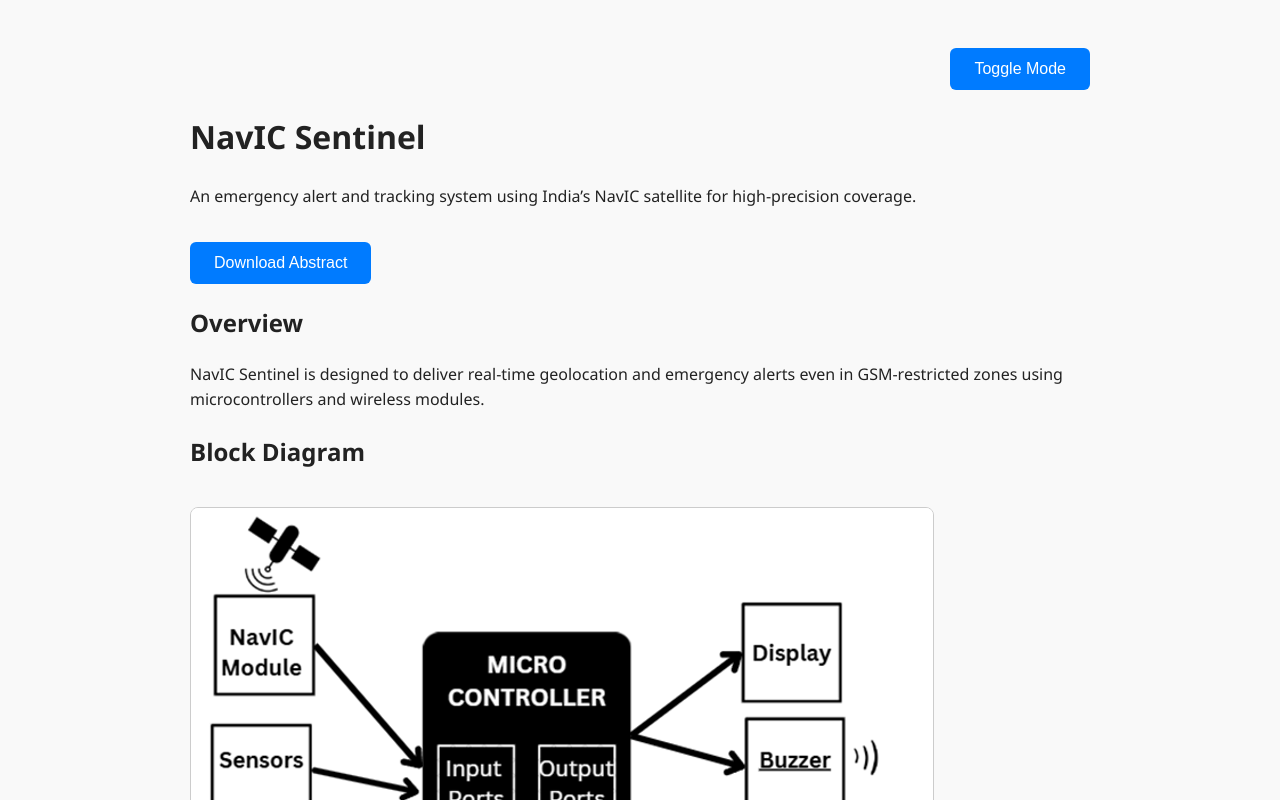
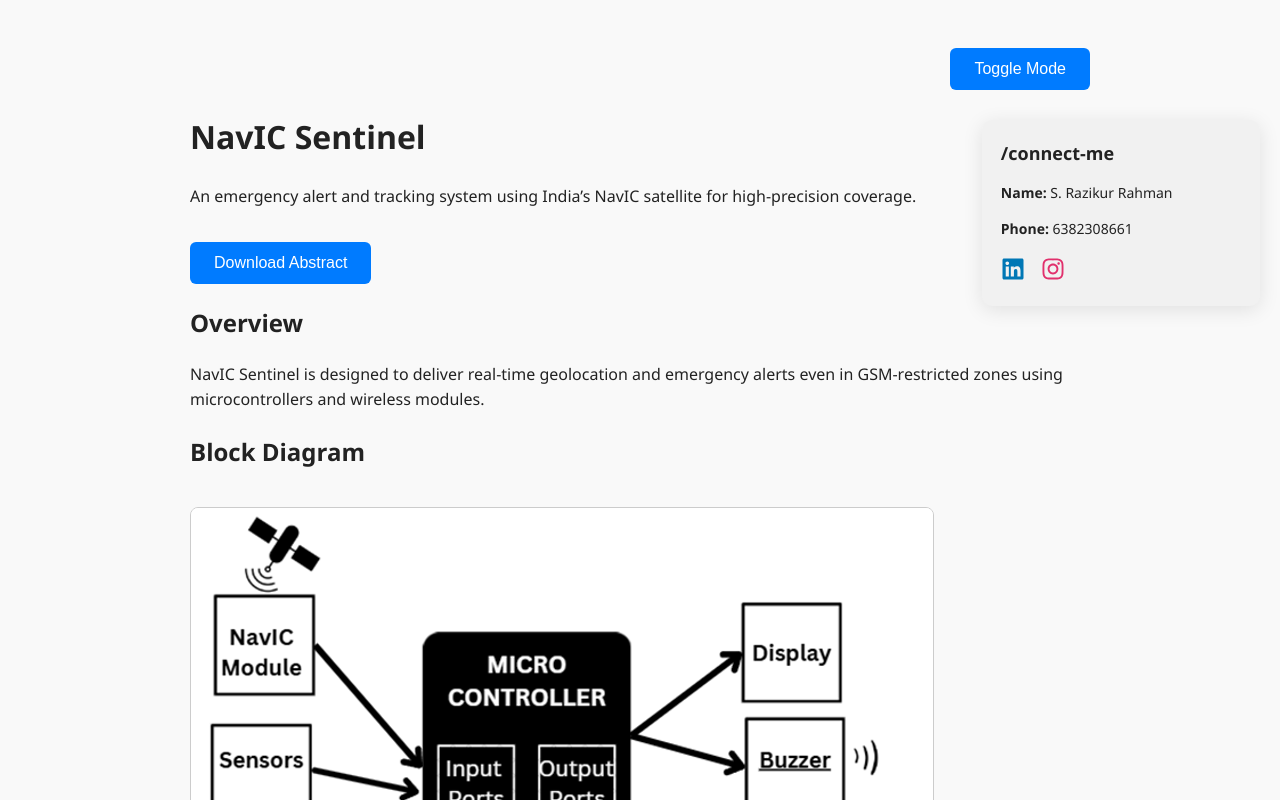
Before and after one commit to rrazik487/razik_pro.live, a React (Create React App) app: page / in a window 1280 px wide. Shown: the top 800 px of the page. Built offline with nearby package versions, Linux system fonts and the light colour scheme.

Commit message:
added contacts2

```diff
--- a/src/App.js
+++ b/src/App.js
@@ -86,8 +86,9 @@ function App() {
         </p>
       </section>
 
-      <section data-aos="fade-up" className="contact-section">
-        <h2>/connect-me</h2>
+      {/* Floating Contact Box */}
+      <div className="floating-contact" data-aos="fade-left">
+        <h3>/connect-me</h3>
         <p><strong>Name:</strong> S. Razikur Rahman</p>
         <p><strong>Phone:</strong> 6382308661</p>
         <div className="social-icons">
@@ -98,7 +99,7 @@ function App() {
             <FaInstagram className="icon instagram" />
           </a>
         </div>
-      </section>
+      </div>
 
       <ToastContainer />
     </div>
--- a/src/styles.css
+++ b/src/styles.css
@@ -71,3 +71,53 @@ body {
   .icon:hover {
     transform: scale(1.2);
   }
+  .floating-contact {
+    position: fixed;
+    top: 120px;
+    right: 20px;
+    width: 240px;
+    background-color: #f1f1f1;
+    padding: 1.2rem;
+    border-radius: 10px;
+    box-shadow: 0 4px 20px rgba(0, 0, 0, 0.1);
+    z-index: 999;
+    font-size: 14px;
+  }
+
+  body.dark-mode .floating-contact {
+    background-color: #1f1f1f;
+    color: #fff;
+  }
+
+  .floating-contact h3 {
+    margin-top: 0;
+    font-size: 18px;
+    margin-bottom: 10px;
+  }
+
+  .floating-contact .social-icons {
+    display: flex;
+    gap: 1rem;
+    margin-top: 1rem;
+  }
+
+  .floating-contact .icon {
+    font-size: 24px;
+    color: #0077b5;
+    transition: transform 0.3s ease;
+  }
+
+  .floating-contact .icon.instagram {
+    color: #e1306c;
+  }
+
+  .floating-contact .icon:hover {
+    transform: scale(1.2);
+  }
+
+  /* Optional: Hide on small screens */
+  @media (max-width: 768px) {
+    .floating-contact {
+      display: none;
+    }
+  }
```
